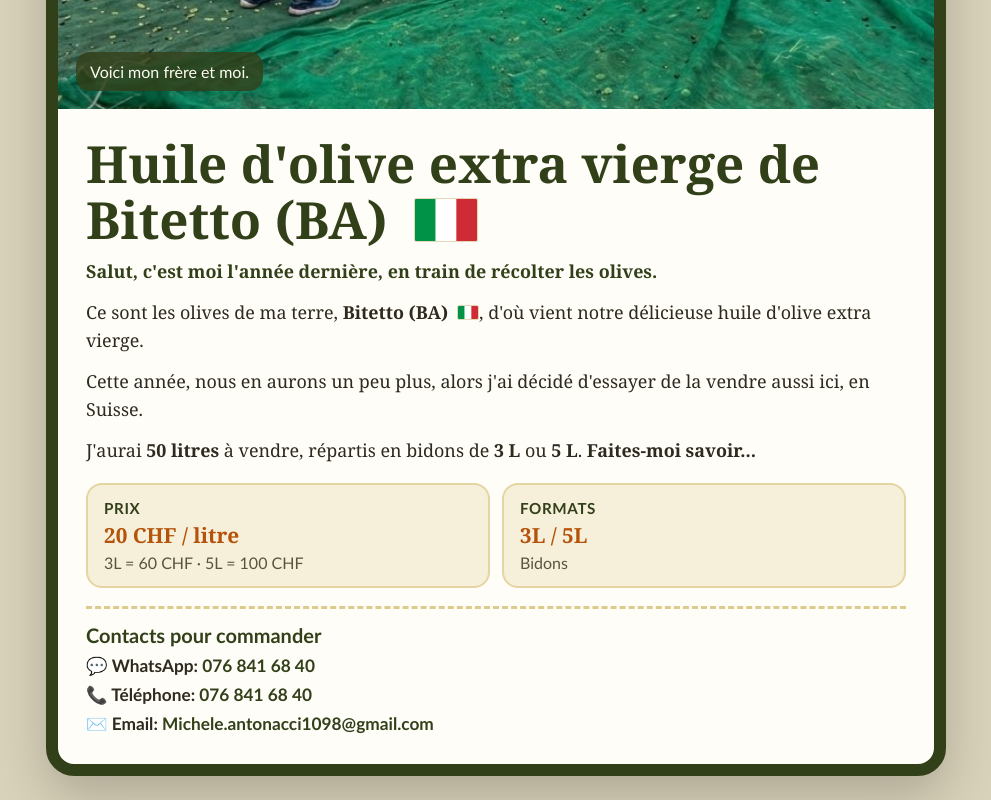
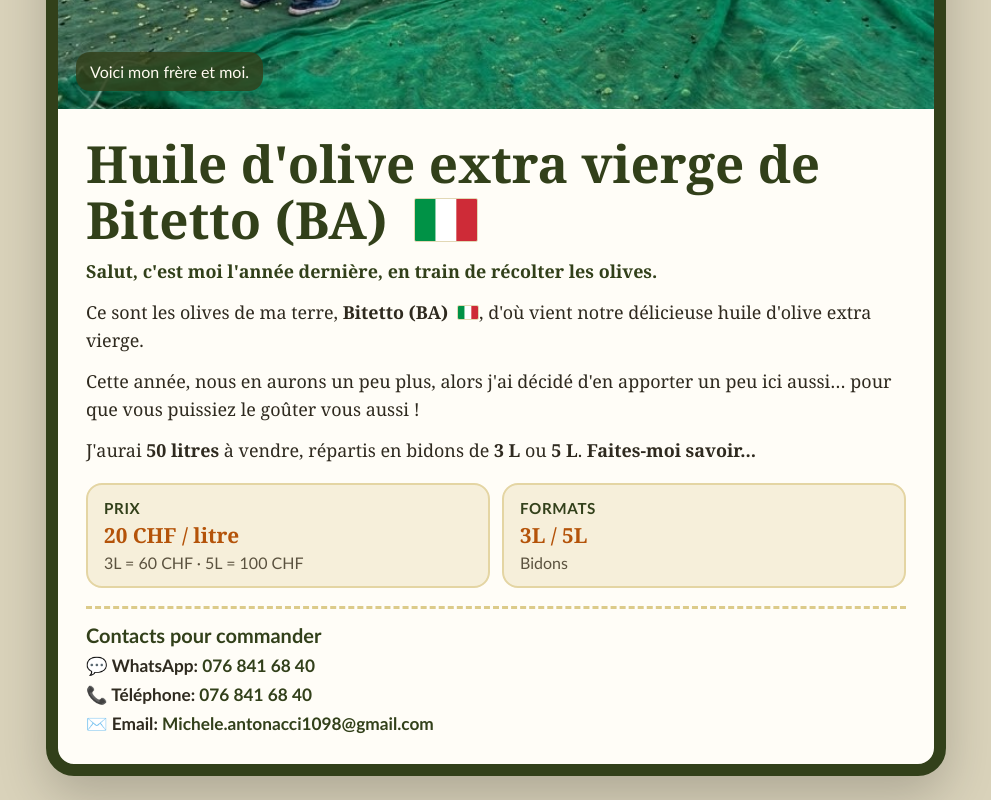
Before and after one commit to michel-98/Olio-Bitetto, a plain HTML site: page draft-olio/index.html in a window 1280 px wide. Shown: the part 606-1406 px from the top of the page, without its empty margins (144-1135 px from the left). Drawn offline with Linux system fonts and the light colour scheme.

Commit message:
Update tasting sentence in all languages

```diff
--- a/draft-olio/index.html
+++ b/draft-olio/index.html
@@ -183,7 +183,7 @@
         story: [
           { text: "Salut, c'est moi l'année dernière, en train de récolter les olives.", hello: true },
           { text: `Ce sont les olives de ma terre, <strong>Bitetto (BA) ${flag}</strong>, d'où vient notre délicieuse huile d'olive extra vierge.` },
-          { text: "Cette année, nous en aurons un peu plus, alors j'ai décidé d'essayer de la vendre aussi ici, en Suisse." },
+          { text: "Cette année, nous en aurons un peu plus, alors j'ai décidé d'en apporter un peu ici aussi… pour que vous puissiez le goûter vous aussi !" },
           { text: "J'aurai <strong>50 litres</strong> à vendre, répartis en bidons de <strong>3 L</strong> ou <strong>5 L</strong>. <strong>Faites-moi savoir...</strong>" }
         ],
         priceLabel: "Prix",
@@ -201,7 +201,7 @@
         story: [
           { text: "Ciao, questo sono io l'anno scorso, mentre raccolgo le olive.", hello: true },
           { text: `Queste sono le olive della mia terra, <strong>Bitetto (BA) ${flag}</strong>, da dove produciamo un olio extravergine di oliva buonissimo.` },
-          { text: "Quest'anno ne avremo un po' di più e allora ho deciso di provare a venderlo anche qui in Svizzera." },
+          { text: "Quest'anno ne avremo un po' di più, quindi ho deciso di portarne un po' anche qui… così potete provarlo anche voi!" },
           { text: "Avrò <strong>50 litri</strong> da vendere, divisi in lattine da <strong>3L</strong> o <strong>5L</strong> l'una. <strong>Fatemi sapere...</strong>" }
         ],
         priceLabel: "Prezzo",
@@ -219,7 +219,7 @@
         story: [
           { text: "Hallo, das bin ich letztes Jahr bei der Olivenernte.", hello: true },
           { text: `Das sind die Oliven meiner Heimat, <strong>Bitetto (BA) ${flag}</strong>, wo wir ein sehr gutes natives Olivenöl extra herstellen.` },
-          { text: "Dieses Jahr haben wir etwas mehr, und deshalb habe ich beschlossen, es auch hier in der Schweiz zu verkaufen." },
+          { text: "Dieses Jahr haben wir etwas mehr, also habe ich beschlossen, auch etwas hierher mitzubringen… damit ihr es auch probieren könnt!" },
           { text: "Ich werde <strong>50 Liter</strong> verkaufen, aufgeteilt in Kanister zu <strong>3 L</strong> oder <strong>5 L</strong>. <strong>Gebt mir Bescheid...</strong>" }
         ],
         priceLabel: "Preis",
@@ -237,7 +237,7 @@
         story: [
           { text: "Hi, this is me last year, harvesting olives.", hello: true },
           { text: `These are the olives from my hometown, <strong>Bitetto (BA) ${flag}</strong>, where we produce a truly delicious extra virgin olive oil.` },
-          { text: "This year we'll have a bit more, so I decided to try selling it here in Switzerland as well." },
+          { text: "This year we'll have a bit more, so I decided to bring some here too… so you can try it as well!" },
           { text: "I will have <strong>50 liters</strong> for sale, divided into <strong>3L</strong> or <strong>5L</strong> tins. <strong>Let me know...</strong>" }
         ],
         priceLabel: "Price",
```
Also changed, not shown: draft-olio/locandina.html (+1 -1 lines), index.html (+4 -4 lines).
